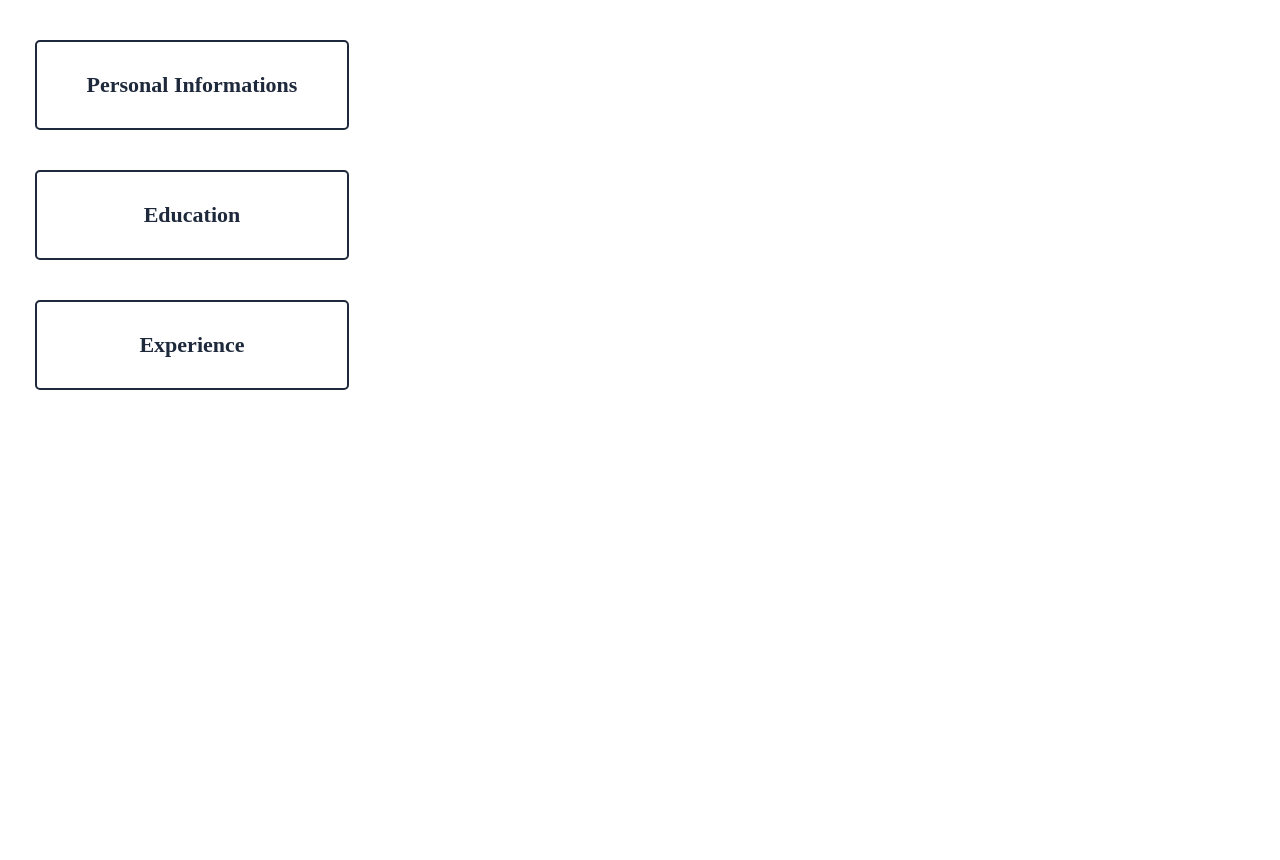
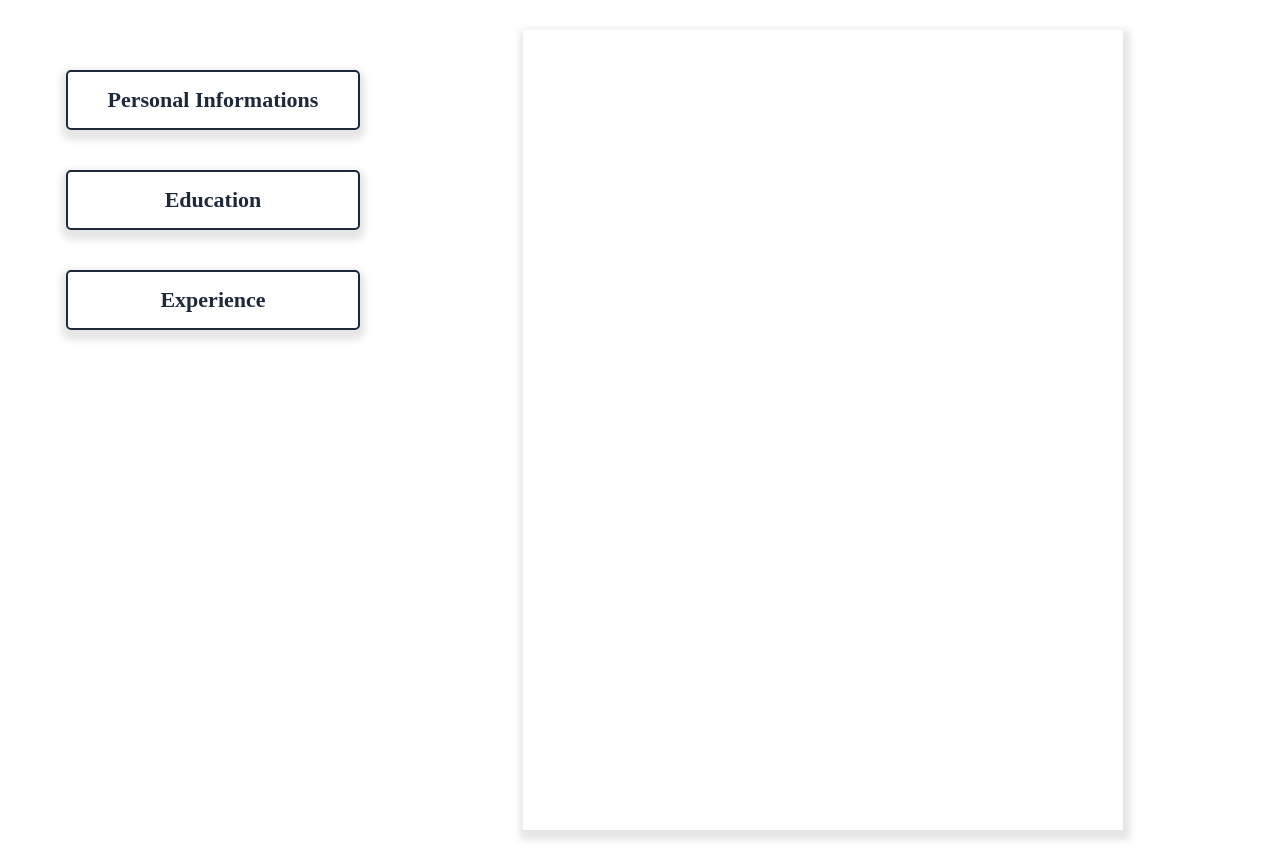
Before and after one commit to AtmaniChouaib22/cv-Builder, a React (Vite) app in the folder cv builder/: page / in a window 1280 px wide. Before the commit the page ends 800 px from the top, so only its background shows below. Built offline with nearby package versions, Linux system fonts and the light colour scheme.

Commit message:
added resume paper styling

```diff
--- a/cv builder/src/resume.jsx
+++ b/cv builder/src/resume.jsx
@@ -1,13 +1,16 @@
 import DisplayPersonal from "./displayPersonal"
 import DisplayEducation from "./displayEducation";
 import DisplayExperience from "./displayExperience";
+import './styles/resume.css'
 
 function CreateResume({submitted, eduSubmitted, expSubmitted, personalInfo, educationInfo, experienceInfo}) {
     return (
         <div className="Resume">
-             {submitted && <DisplayPersonal personalInfo={personalInfo}/>}
-             {eduSubmitted && <DisplayEducation educationInfo={educationInfo} />}
-             {expSubmitted && <DisplayExperience experienceInfo={experienceInfo} />}
+             <div className="Resume-items">
+                {submitted && <DisplayPersonal personalInfo={personalInfo}/>}
+                {eduSubmitted && <DisplayEducation educationInfo={educationInfo} />}
+                {expSubmitted && <DisplayExperience experienceInfo={experienceInfo} />}
+             </div>
         </div>
     )
 }
--- a/cv builder/src/styles/app.css
+++ b/cv builder/src/styles/app.css
@@ -5,6 +5,7 @@
 #root {
     display: grid;
     grid-template-columns: 30% 1fr;
+    margin: 30px;
     justify-items: center;
-    align-items: center;
+
 }
--- a/cv builder/src/styles/personal.css
+++ b/cv builder/src/styles/personal.css
@@ -27,7 +27,7 @@
 }
 .Header-button {
     display: block;
-      padding: 30px 50px;
+      padding: 15px 40px;
       font-size: 22px;
       font-weight: bold;
       text-align: center;
@@ -38,6 +38,8 @@
       border-radius: 5px;
       transition: background-color 0.3s ease, color 0.3s ease;
       margin-top: 40px;
+      margin-bottom: 10px;
+      box-shadow: 0px 5px 7px 5px rgba(0, 0, 0, 0.1);
 }
 .Header-button:hover {
     background-color: #1e293b;
--- /dev/null
+++ b/cv builder/src/styles/resume.css
@@ -0,0 +1,13 @@
+.Resume {
+    background-color: red;
+    width: 600px;
+    height: 100vh;
+    display: flex;
+    justify-content: center;
+    align-items: center;
+    background-color: #fff;
+    box-shadow: 2px 5px 7px 5px rgba(0, 0, 0, 0.1);
+}
+.Resume-items {
+
+}
```
